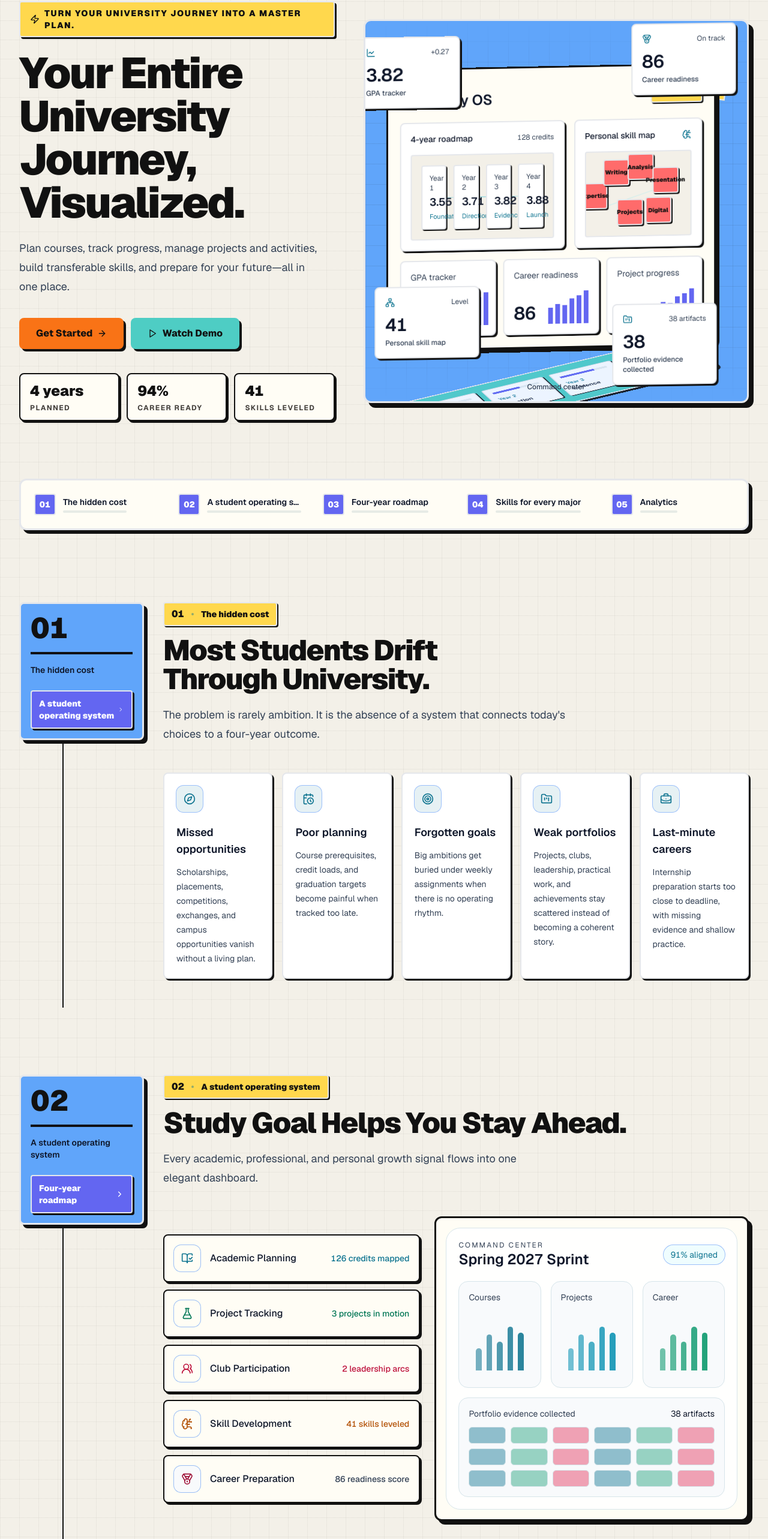
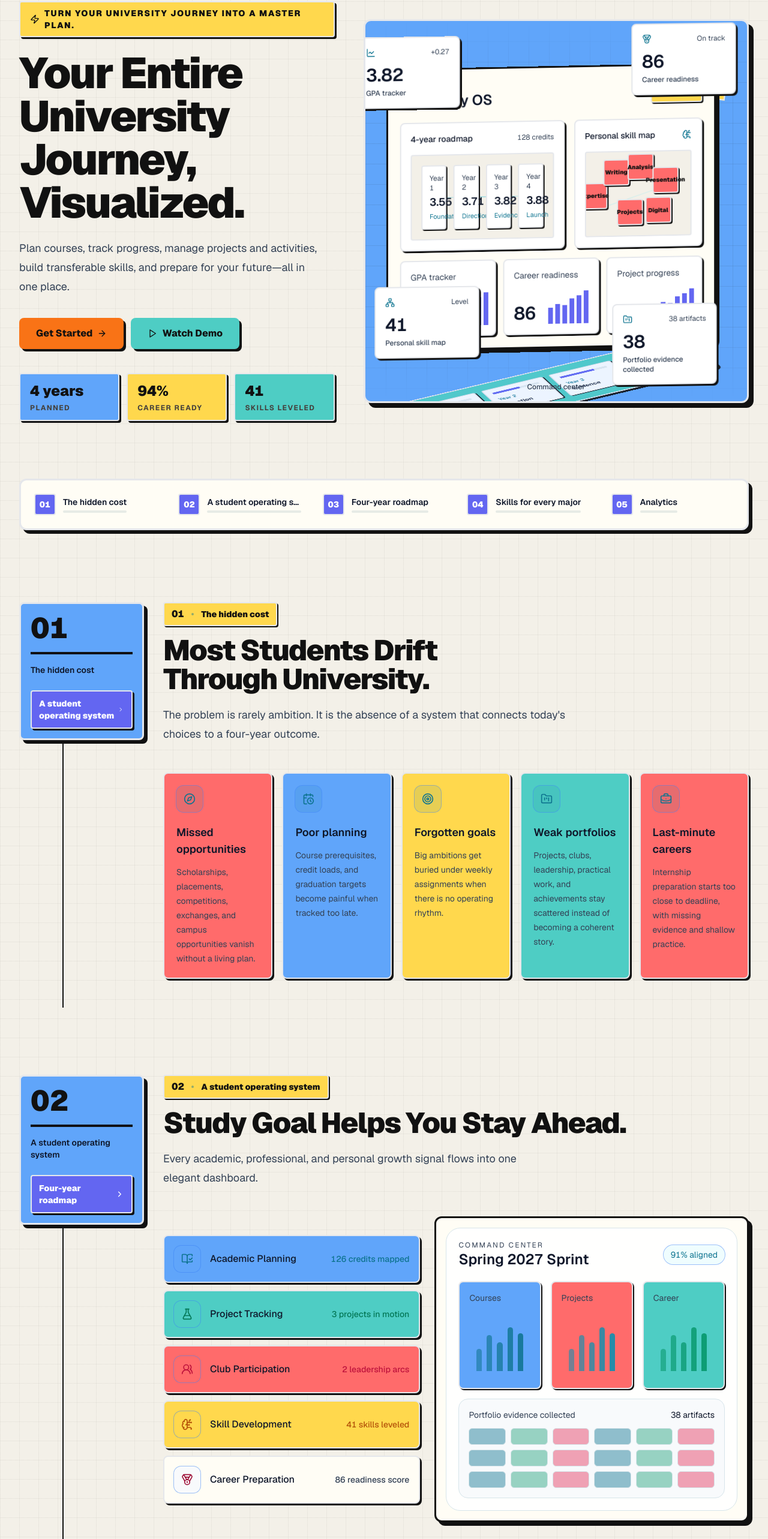
Before and after one commit to CaoRIV/Study-Goal, a Next.js app: page / in a window 1280 px wide. Shown: the part 126-2692 px from the top of the page at 60% size. Built offline with nearby package versions, Linux system fonts and the light colour scheme; no server answers.

Commit message:
style(ui): add richer color rhythm to pilot cards

```diff
--- a/app/globals.css
+++ b/app/globals.css
@@ -834,3 +834,34 @@ body::after {
 .neo-grades .workspace-page-hero::before {
   display: none;
 }
+
+.neo-dashboard .command-layer-card:nth-child(4n + 1) {
+  background: var(--neo-sky);
+}
+
+.neo-dashboard .command-layer-card:nth-child(4n + 2) {
+  background: var(--neo-coral);
+}
+
+.neo-dashboard .command-layer-card:nth-child(4n + 3) {
+  background: var(--neo-mint);
+}
+
+.neo-dashboard .command-layer-card:nth-child(4n) {
+  background: var(--neo-paper);
+}
+
+.neo-grades .academic-summary-card-sky,
+.neo-grades .academic-intelligence-card:nth-child(1) {
+  background: var(--neo-sky);
+}
+
+.neo-grades .academic-summary-card-mint,
+.neo-grades .academic-intelligence-card:nth-child(2) {
+  background: var(--neo-mint);
+}
+
+.neo-grades .academic-summary-card-coral,
+.neo-grades .academic-intelligence-card:nth-child(3) {
+  background: var(--neo-coral);
+}
--- a/app/page.tsx
+++ b/app/page.tsx
@@ -577,8 +577,16 @@ function Hero({ t }: { t: Content }) {
             </Button>
           </div>
           <div className="mt-10 grid max-w-xl grid-cols-3 gap-3">
-            {t.hero.stats.map(([value, label]) => (
-              <div key={label} className="glass-soft rounded-neo-sm px-4 py-3">
+            {t.hero.stats.map(([value, label], index) => (
+              <div
+                key={label}
+                className={cn(
+                  "rounded-neo-sm border-2 border-neo-ink px-4 py-3 shadow-neo-sm",
+                  index === 0 && "bg-neo-sky",
+                  index === 1 && "bg-neo-yellow",
+                  index === 2 && "bg-neo-mint"
+                )}
+              >
                 <div className="font-display text-2xl font-black text-neo-ink">{value}</div>
                 <div className="mt-1 text-xs font-bold uppercase tracking-[0.12em] text-neo-ink-muted">{label}</div>
               </div>
@@ -933,7 +941,13 @@ function Problem({ t }: { t: Content }) {
               whileInView={{ opacity: 1, y: 0 }}
               viewport={{ once: true }}
               transition={{ delay: index * 0.05, duration: 0.45 }}
-              className="group rounded-neo border-2 border-neo-ink bg-neo-white p-5 shadow-neo-sm transition-[box-shadow,transform] hover:-translate-y-1 hover:shadow-neo"
+              className={cn(
+                "group rounded-neo border-2 border-neo-ink p-5 shadow-neo-sm transition-[box-shadow,transform] hover:-translate-y-1 hover:shadow-neo",
+                index % 4 === 0 && "bg-neo-coral",
+                index % 4 === 1 && "bg-neo-sky",
+                index % 4 === 2 && "bg-neo-yellow",
+                index % 4 === 3 && "bg-neo-mint"
+              )}
             >
               <div className="mb-5 flex h-11 w-11 items-center justify-center rounded-xl bg-brand-cyan/10 text-signal-cyan ring-1 ring-brand-cyan/16 transition-colors group-hover:bg-brand-cyan/14">
                 <problem.icon className="h-5 w-5" aria-hidden="true" />
@@ -967,7 +981,14 @@ function Solution({ t }: { t: Content }) {
                 whileInView={{ opacity: 1, x: 0 }}
                 viewport={{ once: true }}
                 transition={{ delay: index * 0.06, duration: 0.45 }}
-                className="glass-soft flex items-center justify-between rounded-2xl p-4"
+                className={cn(
+                  "flex items-center justify-between rounded-neo border-2 border-neo-ink p-4 shadow-neo-sm",
+                  index === 0 && "bg-neo-sky",
+                  index === 1 && "bg-neo-mint",
+                  index === 2 && "bg-neo-coral",
+                  index === 3 && "bg-neo-yellow",
+                  index === 4 && "bg-neo-paper"
+                )}
               >
                 <div className="flex items-center gap-4">
                   <div
@@ -1012,7 +1033,15 @@ function Solution({ t }: { t: Content }) {
               </div>
               <div className="grid gap-4 sm:grid-cols-3">
                 {t.solution.miniCards.map((label, index) => (
-                  <div key={label} className="rounded-2xl border border-outline bg-surface-warm p-4">
+                  <div
+                    key={label}
+                    className={cn(
+                      "rounded-neo border-2 border-neo-ink p-4 shadow-neo-xs",
+                      index === 0 && "bg-neo-sky",
+                      index === 1 && "bg-neo-coral",
+                      index === 2 && "bg-neo-mint"
+                    )}
+                  >
                     <div className="text-sm text-ink-muted">{label}</div>
               <div className="mt-3 h-28 rounded-xl bg-gradient-to-b from-brand-cyan/18 to-brand-coral-soft/38 p-3">
                       <div className="flex h-full items-end gap-2">
--- a/components/grades/academic-planner.tsx
+++ b/components/grades/academic-planner.tsx
@@ -355,13 +355,13 @@ export function AcademicPlanner({
   return (
     <div className="space-y-6">
       <section className="grid gap-4 md:grid-cols-3">
-        <SummaryCard label={copy.summary.currentGpa} value={gpa === null ? copy.summary.unavailable : String(gpa)} />
-        <SummaryCard label={copy.summary.completedCredits} value={String(completedCredits)} />
-        <SummaryCard label={copy.summary.coursesTracked} value={String(initialCourses.length)} />
+        <SummaryCard tone="sky" label={copy.summary.currentGpa} value={gpa === null ? copy.summary.unavailable : String(gpa)} />
+        <SummaryCard tone="mint" label={copy.summary.completedCredits} value={String(completedCredits)} />
+        <SummaryCard tone="coral" label={copy.summary.coursesTracked} value={String(initialCourses.length)} />
       </section>
 
       <section className="grid gap-4 lg:grid-cols-[1.1fr_0.9fr_0.9fr]">
-        <div className="workspace-panel-muted p-5">
+        <div className="academic-intelligence-card workspace-panel-muted p-5">
           <div className="flex items-start justify-between gap-4">
             <div>
               <p className="text-sm text-ink-muted">{copy.intelligence.creditProgress}</p>
@@ -375,7 +375,7 @@ export function AcademicPlanner({
           <p className="mt-3 text-sm text-ink-muted">{copy.intelligence.graduationTarget}</p>
         </div>
 
-        <div className="workspace-panel-muted p-5">
+        <div className="academic-intelligence-card workspace-panel-muted p-5">
           <p className="text-sm text-ink-muted">{copy.intelligence.projectedGpa}</p>
           <p className="mt-2 font-display text-3xl font-semibold text-ink">
             {projectedGpa === null ? copy.summary.unavailable : projectedGpa}
@@ -383,7 +383,7 @@ export function AcademicPlanner({
           <p className="mt-3 text-sm text-ink-muted">{copy.intelligence.targetGpa}: {targetGpa || copy.summary.unavailable}</p>
         </div>
 
-        <div className="workspace-panel-muted p-5">
+        <div className="academic-intelligence-card workspace-panel-muted p-5">
           <p className="text-sm text-ink-muted">{copy.intelligence.simulator}</p>
           <div className="mt-3 grid grid-cols-[1fr_auto] items-end gap-3">
             <Input label={copy.intelligence.simulatorLabel} type="number" step="0.01" min="0" max="4.3" value={simulatedGrade} onChange={setSimulatedGrade} placeholder="3.70" />
@@ -563,9 +563,9 @@ export function AcademicPlanner({
   );
 }
 
-function SummaryCard({ label, value }: { label: string; value: string }) {
+function SummaryCard({ label, value, tone }: { label: string; value: string; tone: "sky" | "mint" | "coral" }) {
   return (
-    <div className="workspace-card p-5">
+    <div className={`academic-summary-card academic-summary-card-${tone} workspace-card p-5`}>
       <p className="text-sm text-ink-muted">{label}</p>
       <p className="mt-3 font-display text-3xl font-semibold text-ink">{value}</p>
     </div>
```
